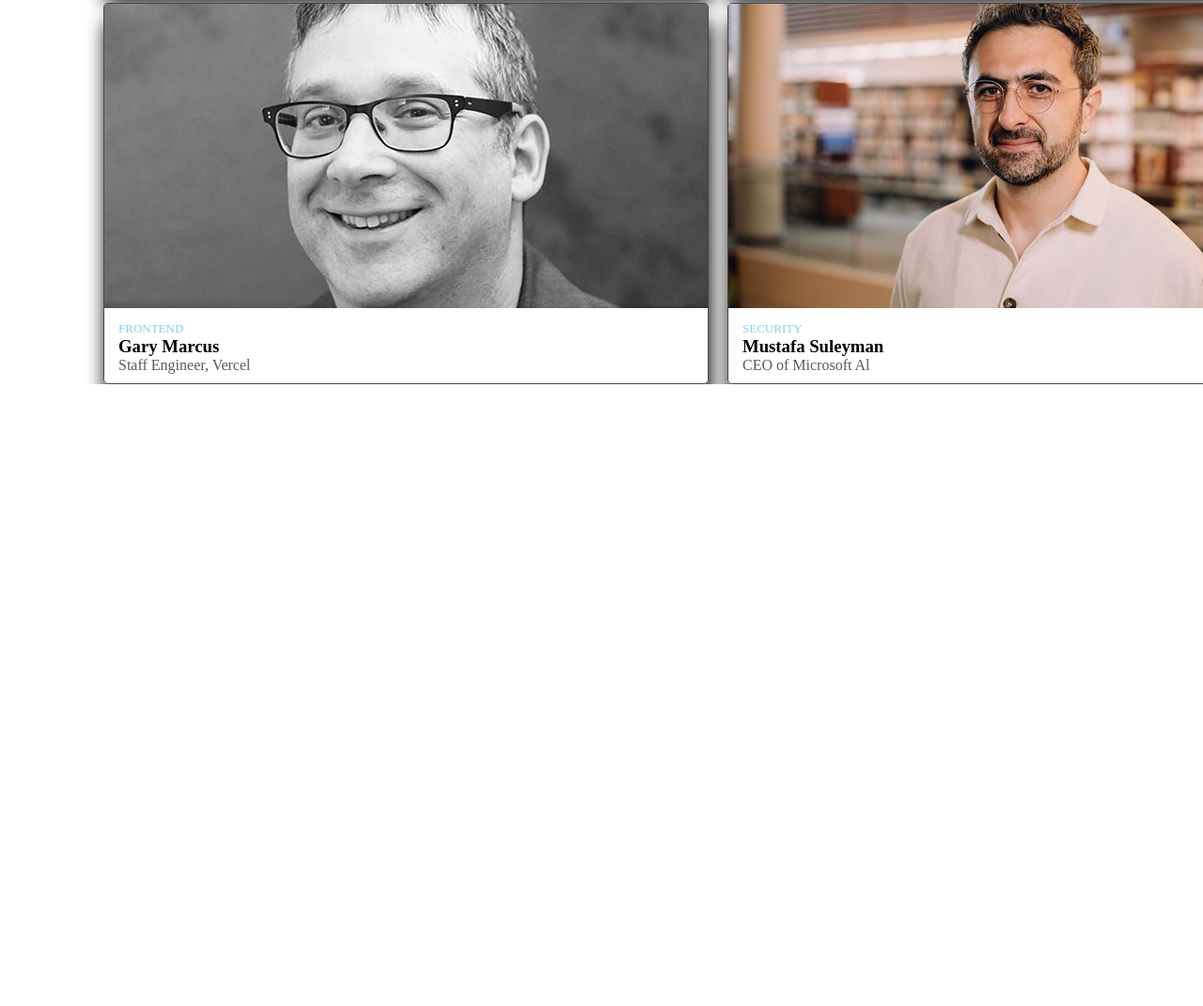
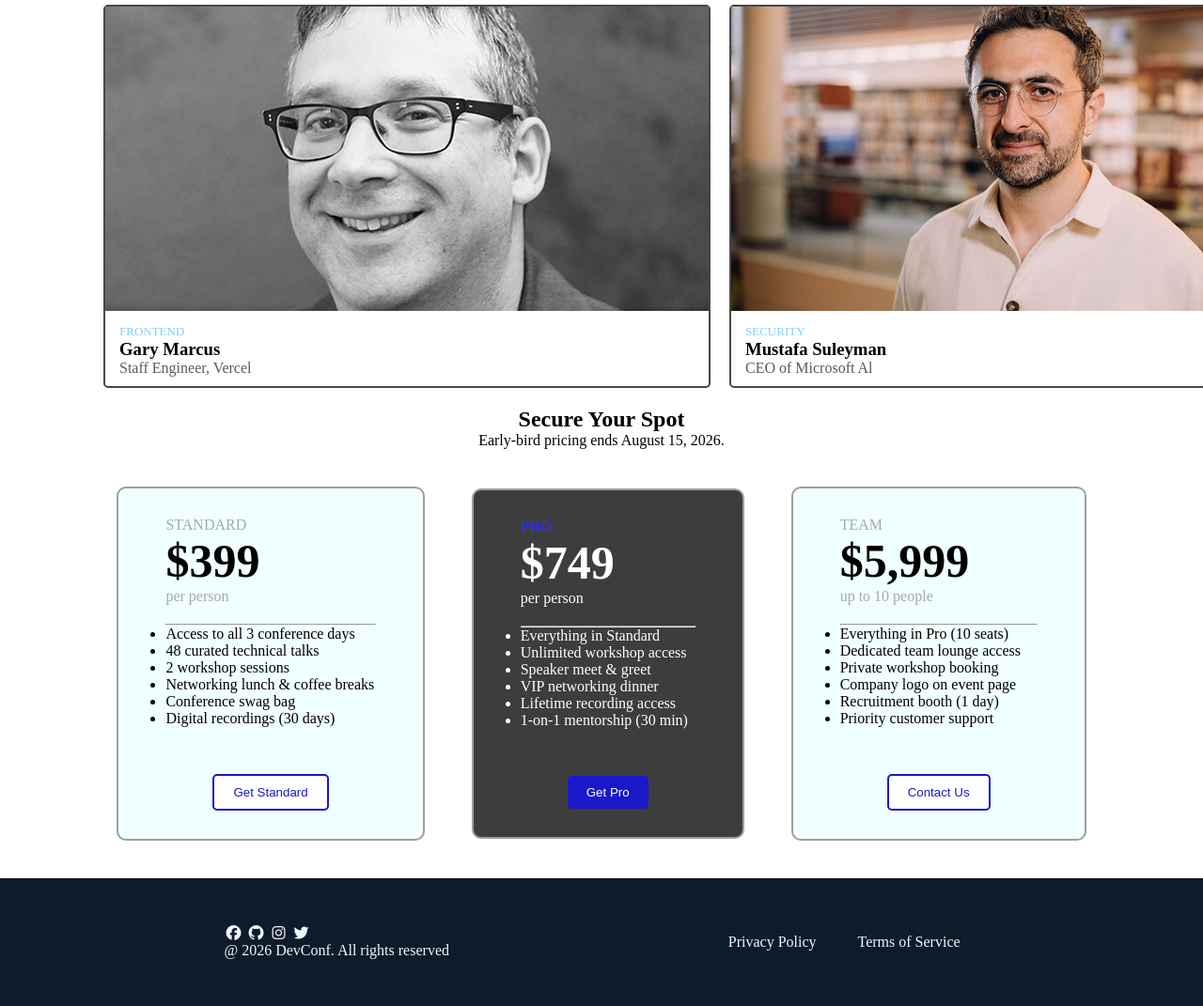
Before and after one commit to tanvir-hannan-anik/web-dev-assignment01, a plain HTML site: page index.html in a window 1280 px wide. Shown: the part 1227-2298 px from the top of the page at 94% size. Before the commit the page ends 1636 px from the top, so only its background shows below. Drawn offline with Linux system fonts and the light colour scheme.

Commit message:
Fotter complete

```diff
--- a/index.html
+++ b/index.html
@@ -5,7 +5,11 @@
     <meta charset="UTF-8">
     <meta name="viewport" content="width=device-width, initial-scale=1.0">
     <title>Document</title>
+    <link rel="stylesheet" href="https://cdnjs.cloudflare.com/ajax/libs/font-awesome/7.0.1/css/all.min.css"
+        integrity="sha512-2SwdPD6INVrV/lHTZbO2nodKhrnDdJK9/kg2XD1r9uGqPo1cUbujc+IYdlYdEErWNu69gVcYgdxlmVmzTWnetw=="
+        crossorigin="anonymous" referrerpolicy="no-referrer" />
     <link rel="stylesheet" href="./style.css">
+
 </head>
 
 <body>
@@ -15,11 +19,11 @@
         </div>
         <div class="box">
             <ul>
-                <li><a href="">Speakers</a></li>
-                <li><a href="">Schedule</a></li>
-                <li><a href="">Tracks</a></li>
-                <li><a href="">Venue</a></li>
-                <li><a href="">Blog</a></li>
+                <li class="nav-link"><a href="">Speakers</a></li>
+                <li class="nav-link"><a href="">Schedule</a></li>
+                <li class="nav-link"><a href="">Tracks</a></li>
+                <li class="nav-link"><a href="">Venue</a></li>
+                <li class="nav-link"><a href="">Blog</a></li>
             </ul>
         </div>
         <div class="box">
@@ -65,8 +69,84 @@
                 </div>
             </div>
         </section>
+        <section class="secure-your-spot">
+            <h1 class="spot-head">
+                Secure Your Spot
+            </h1>
+            <p class="spot-title">Early-bird pricing ends August 15, 2026.</p>
+            <div class="secure-your-spot-container">
+                <div class="price-card">
+                    <div class="price-card-head">
+                        <p class="card-title">STANDARD</p>
+                        <h3 class="price">$399</h3>
+                        <p class="card-info">per person</p>
+                    </div>
+                    <hr>
+                    <ul>
+                        <li>Access to all 3 conference days</li>
+                        <li>48 curated technical talks</li>
+                        <li>2 workshop sessions</li>
+                        <li>Networking lunch & coffee breaks</li>
+                        <li>Conference swag bag</li>
+                        <li>Digital recordings (30 days)</li>
+                    </ul>
+                    <button class="oposite-btn">Get Standard</button>
+                </div>
+                <div class="price-card-oposite">
+                    <div class="price-card-head-ops">
+                        <p class="card-title">PRO</p>
+                        <h3 class="price">$749</h3>
+                        <p class="card-info">per person</p>
+                    </div>
+                    <hr>
 
+                    <ul>
+                        <li>Everything in Standard</li>
+                        <li>Unlimited workshop access</li>
+                        <li>Speaker meet & greet</li>
+                        <li>VIP networking dinner</li>
+                        <li>Lifetime recording access</li>
+                        <li>1-on-1 mentorship (30 min)</li>
+                    </ul>
+                    <button class="common-btn">Get Pro</button>
+                </div>
+                <div class="price-card">
+                    <div class="price-card-head">
+                        <p class="card-title">TEAM</p>
+                        <h3 class="price">$5,999</h3>
+                        <p class="card-info">up to 10 people</p>
+                    </div>
+                    <hr>
+                    <ul>
+                        <li>Everything in Pro (10 seats)</li>
+                        <li>Dedicated team lounge access</li>
+                        <li>Private workshop booking</li>
+                        <li>Company logo on event page</li>
+                        <li>Recruitment booth (1 day)</li>
+                        <li>Priority customer support</li>
+                    </ul>
+                    <button class="oposite-btn">Contact Us</button>
+                </div>
+            </div>
+        </section>
+        <section class="">
 
+        </section>
+        <footer>
+            <div class="fotter-container">
+                <div class="social-link">
+                    <a href=""><i class="fa-brands fa-facebook"></i></a>
+                    <a href=""><i class="fa-brands fa-github"></i></a>
+                    <a href=""><i class="fa-brands fa-instagram"></i></a>
+                    <a href=""><i class="fa-brands fa-twitter"></i></a>
+                    <p>@ 2026 DevConf. All rights reserved</p>
+                </div>
+                <div class="policy">
+                    <a href="">Privacy Policy</a>
+                    <a href="">Terms of Service</a>
+                </div>
+            </div>
+        </footer>
     </main>
 </body>
 
--- a/style.css
+++ b/style.css
@@ -11,12 +11,12 @@
   padding: 10px;
 }
 
-.box ul li {
+.box ul .nav-link {
   list-style: none;
   display: inline;
   padding: 10px;
 }
-.box ul li a {
+a {
   text-decoration: none;
 }
 
@@ -25,6 +25,14 @@
   color: white;
   padding: 10px 20px;
   border: none;
+  border-radius: 5px;
+  cursor: pointer;
+}
+.oposite-btn {
+  background-color: rgb(255, 255, 255);
+  border: 2px solid rgb(25, 25, 203);
+  color: rgb(25, 25, 203);
+  padding: 10px 20px;
   border-radius: 5px;
   cursor: pointer;
 }
@@ -61,40 +69,111 @@
   text-align: center;
   margin-top: 20px;
 }
-.meet-the-speakers h1{
+.meet-the-speakers h1 {
   padding: 10px;
 }
 .meet-the-speakers-container {
   display: grid;
   grid-template-columns: repeat(2, 1fr);
-  padding:0 110px;
+  padding: 0 110px;
   gap: 20px;
+  margin-bottom: 20px;
 }
 
 .info-card {
-  border: 1.5px solid rgb(73, 71, 71);
+  border: 2px solid rgb(73, 71, 71);
   padding-bottom: 10px;
   text-align: left;
   border-radius: 5px;
-  box-shadow: 2px 20px 20px black;
 }
 
-
-.info-card img{
+.info-card img {
   padding-bottom: 10px;
 }
-.info-card .name,.into-title,.info{
+.info-card .name,
+.into-title,
+.info {
   padding-left: 15px;
 }
 
-.info-card .into-title{
+.info-card .into-title {
   color: skyblue;
   font-size: small;
 }
 
-.info-card .info{
+.info-card .info {
   color: rgb(91, 89, 89);
 }
 
+/* secure-your-spot */
+.secure-your-spot .spot-head,
+.spot-title {
+  text-align: center;
+}
+.secure-your-spot .spot-title {
+  margin-bottom: 40px;
+}
+.secure-your-spot-container {
+  display: flex;
+  justify-content: center;
+  align-items: center;
+  gap: 50px;
+}
 
-/*  */
+.price-card {
+  background-color: azure;
+  border: 2px solid rgb(160, 157, 157);
+  border-radius: 10px;
+  padding: 30px 50px;
+}
+.price-card-oposite{
+  background-color: rgb(62, 61, 61);
+  color: white;
+  border: 2px solid rgb(160, 157, 157);
+  border-radius: 10px;
+  padding: 30px 50px;
+}
+
+.price-card-oposite button {
+  text-align: center;
+  margin: 50px 50px 0px 50px;
+}
+.price-card button{
+   text-align: center;
+  margin: 50px 50px 0px 50px;
+}
+.price-card-head,.price-card-head-ops {
+  padding-bottom: 20px;
+}
+
+.price-card-head p{
+  color: darkgray;
+}
+.price-card-head h3{
+  font-size: 50px;
+}
+.price-card-head-ops .card-title{
+color: rgb(45, 45, 249);
+font-weight: 700;
+}
+.price-card-head-ops h3{
+  font-size: 50px;
+}
+/* Footer */
+
+.fotter-container{
+  display: flex;
+  justify-content: space-around;
+  align-items: center;
+  margin-top:40px ;
+  padding: 50px 100px;
+  background-color: #0D1B2A;
+  color: aliceblue;
+}
+
+.fotter-container a{
+  color: aliceblue;
+}
+.policy a{
+  padding: 20px;
+}
```
Lines whose indentation alone changed are shown as unchanged.
